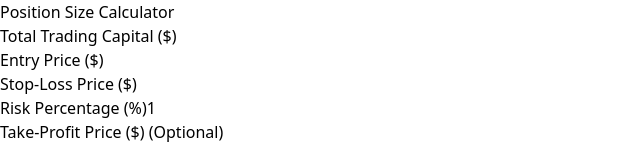
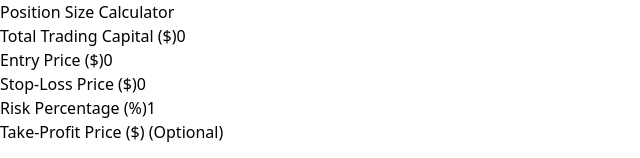
Before and after one commit to johncegom/position-size-calculator, a React (Vite) app: page / in a window 1280 px wide. Shown: the top 158 px of the page, without its empty margins (0-640 px from the left). Built offline with nearby package versions, Linux system fonts and the light colour scheme.

Commit message:
fix: update to allow decimals

```diff
--- a/src/components/calculator/CalculatorForm.tsx
+++ b/src/components/calculator/CalculatorForm.tsx
@@ -1,6 +1,6 @@
 import { useDispatch, useSelector } from "react-redux";
 import type { RootState } from "../../store/store";
-import type { ChangeEvent, FormEvent } from "react";
+import { useState, type ChangeEvent, type FormEvent } from "react";
 import {
   calculatePosition,
   updateTradeParameter,
@@ -13,26 +13,52 @@ const CalculatorForm = () => {
   );
   const dispatch = useDispatch();
 
+  // Local form state for handling input
+  const [formValues, setFormValues] = useState({
+    totalCapital: tradeParameters.totalCapital?.toString() || "",
+    entryPrice: tradeParameters.entryPrice?.toString() || "",
+    stopLossPrice: tradeParameters.stopLossPrice?.toString() || "",
+    riskPercentage: tradeParameters.riskPercentage?.toString() || "",
+    takeProfitPrice: tradeParameters.takeProfitPrice?.toString() || "",
+  });
+
   const handleInputChange = (e: ChangeEvent<HTMLInputElement>) => {
     const { name, value } = e.target;
 
-    const parsedValue =
-      value === ""
-        ? name === "takeProfitPrice"
-          ? null
-          : 0
-        : parseFloat(value);
-
-    dispatch(
-      updateTradeParameter({
-        name: name as keyof TradeParameters,
-        value: parsedValue,
-      })
-    );
+    if (value === "" || /^(0|[1-9]\d*)(\.\d*)?$/.test(value)) {
+      setFormValues((prev) => {
+        return {
+          ...prev,
+          [name]: value,
+        };
+      });
+    }
   };
 
   const handleSubmit = (e: FormEvent<HTMLFormElement>) => {
     e.preventDefault();
+
+    // Parse and dispatch each form value with appropriate validation
+    Object.entries(formValues).forEach(([paramName, strValue]) => {
+      const isOptionalTakeProfit = paramName === "takeProfitPrice";
+
+      // Convert to appropriate numeric value or null for optional fields
+      const numericValue =
+        strValue === ""
+          ? isOptionalTakeProfit
+            ? null
+            : 0
+          : parseFloat(strValue);
+
+      // Update the parameter in the store
+      dispatch(
+        updateTradeParameter({
+          name: paramName as keyof TradeParameters,
+          value: numericValue,
+        })
+      );
+    });
+
     dispatch(calculatePosition());
   };
 
@@ -46,7 +72,7 @@ const CalculatorForm = () => {
           <input
             type="tel"
             inputMode="decimal"
-            pattern="(0|[1-9]\d*)(\.\d{0,2})?"
+            pattern="(0|[1-9]\d*)(\.\d*)?"
             id="totalCapital"
             name="totalCapital"
             min="0"
@@ -54,7 +80,7 @@ const CalculatorForm = () => {
             required
             aria-labelledby="totalCapitalLabel"
             aria-required="true"
-            value={tradeParameters.totalCapital || ""}
+            value={formValues.totalCapital || ""}
             onChange={handleInputChange}
           />
         </div>
@@ -66,7 +92,7 @@ const CalculatorForm = () => {
           <input
             type="tel"
             inputMode="decimal"
-            pattern="(0|[1-9]\d*)(\.\d{0,2})?"
+            pattern="(0|[1-9]\d*)(\.\d*)?"
             id="entryPrice"
             name="entryPrice"
             min="0"
@@ -74,7 +100,7 @@ const CalculatorForm = () => {
             required
             aria-labelledby="entryPriceLabel"
             aria-required="true"
-            value={tradeParameters.entryPrice || ""}
+            value={formValues.entryPrice || ""}
             onChange={handleInputChange}
           />
         </div>
@@ -86,7 +112,7 @@ const CalculatorForm = () => {
           <input
             type="tel"
             inputMode="decimal"
-            pattern="(0|[1-9]\d*)(\.\d{0,2})?"
+            pattern="(0|[1-9]\d*)(\.\d*)?"
             id="stopLossPrice"
             name="stopLossPrice"
             min="0"
@@ -94,7 +120,7 @@ const CalculatorForm = () => {
             required
             aria-labelledby="stopLossPriceLabel"
             aria-required="true"
-            value={tradeParameters.stopLossPrice || ""}
+            value={formValues.stopLossPrice || ""}
             onChange={handleInputChange}
           />
         </div>
@@ -106,7 +132,7 @@ const CalculatorForm = () => {
           <input
             type="tel"
             inputMode="decimal"
-            pattern="(0|[1-9]\d*)(\.\d{0,2})?"
+            pattern="(0|[1-9]\d*)(\.\d*)?"
             id="riskPercentage"
             name="riskPercentage"
             min="0"
@@ -115,7 +141,7 @@ const CalculatorForm = () => {
             required
             aria-labelledby="riskPercentageLabel"
             aria-required="true"
-            value={tradeParameters.riskPercentage || ""}
+            value={formValues.riskPercentage || ""}
             onChange={handleInputChange}
           />
         </div>
@@ -127,13 +153,13 @@ const CalculatorForm = () => {
           <input
             type="tel"
             inputMode="decimal"
-            pattern="(0|[1-9]\d*)(\.\d{0,2})?"
+            pattern="(0|[1-9]\d*)(\.\d*)?"
             id="takeProfitPrice"
             name="takeProfitPrice"
             min="0"
             step="0.0001"
             aria-labelledby="takeProfitPriceLabel"
-            value={tradeParameters.takeProfitPrice || ""}
+            value={formValues.takeProfitPrice || ""}
             onChange={handleInputChange}
           />
         </div>
```
